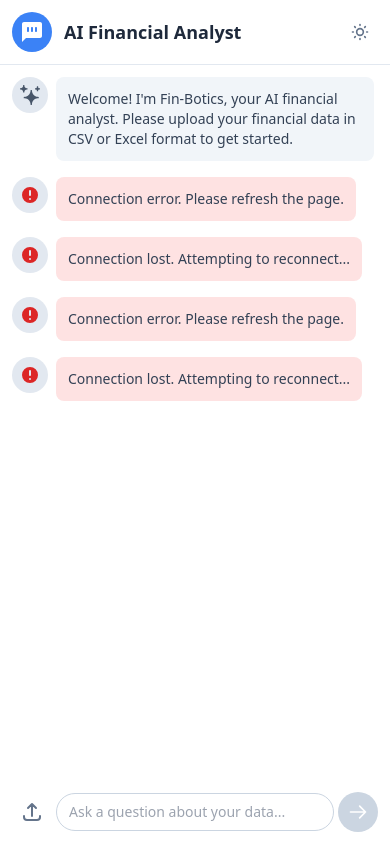
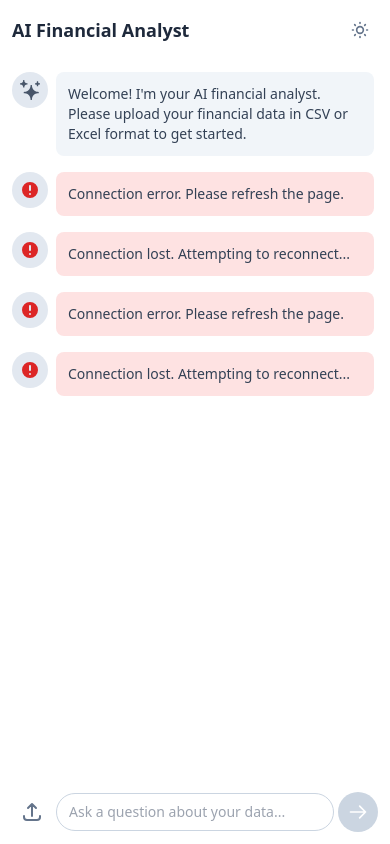
Before and after one commit to fdemirciler/analysis-agent, a website: page static/index.html in a window 390 px wide. Drawn offline with Linux system fonts and the light colour scheme.

Commit message:
UI improvements: - Remove header border for cleaner interface - Increase message width for better content display - Update message containers to be more responsive - Enhance app.js for consistent message styling

```diff
--- a/static/app.js
+++ b/static/app.js
@@ -198,7 +198,7 @@ function addProcessingMessage(text) {
     const messageHtml = `
         <div id="${messageId}" class="message-fade-in flex items-start gap-2 sm:gap-3 processing-message">
             <div class="bg-slate-200 dark:bg-slate-600 p-2 rounded-full">${iconSvg}</div>
-            <div class="bg-slate-100 dark:bg-slate-700 p-3 sm:p-4 rounded-lg max-w-xs sm:max-w-md lg:max-w-lg">
+            <div class="bg-slate-100 dark:bg-slate-700 p-3 sm:p-4 rounded-lg max-w-xs sm:max-w-md lg:max-w-xl xl:max-w-2xl w-full">
                 <p class="text-sm sm:text-base text-slate-700 dark:text-slate-200 flex items-center gap-2">
                     ${text}
                     <span class="typing-dots">
@@ -227,7 +227,7 @@ function removeProcessingMessage() {
 function addUserMessage(text) {
     const messageHtml = `
         <div class="message-fade-in flex items-start gap-2 sm:gap-3 justify-end">
-            <div class="bg-blue-500 text-white p-3 sm:p-4 rounded-lg max-w-xs sm:max-w-md lg:max-w-lg">
+            <div class="bg-blue-500 text-white p-3 sm:p-4 rounded-lg max-w-xs sm:max-w-md lg:max-w-xl xl:max-w-2xl">
                 <p class="text-sm sm:text-base">${text}</p>
             </div>
         </div>
@@ -262,7 +262,7 @@ function addBotMessage(text, type = 'info') {
     const messageHtml = `
         <div class="message-fade-in flex items-start gap-2 sm:gap-3">
             <div class="${iconContainerBgColor} p-2 rounded-full">${iconSvg}</div>
-            <div class="${bgColor} p-3 sm:p-4 rounded-lg max-w-xs sm:max-w-md lg:max-w-lg">
+            <div class="${bgColor} p-3 sm:p-4 rounded-lg max-w-xs sm:max-w-md lg:max-w-xl xl:max-w-2xl w-full">
                 <p class="text-sm sm:text-base text-slate-700 dark:text-slate-200">${text}</p>
             </div>
         </div>
@@ -279,6 +279,6 @@ function scrollToBottom() {
 
 // Initialize on page load
 document.addEventListener('DOMContentLoaded', () => {
-    addBotMessage("Welcome! I'm Fin-Botics, your AI financial analyst. Please upload your financial data in CSV or Excel format to get started.");
+    addBotMessage("Welcome! I'm your AI financial analyst. Please upload your financial data in CSV or Excel format to get started.");
     initWebSocket();
 });
--- a/static/index.html
+++ b/static/index.html
@@ -19,15 +19,10 @@
     <!-- Main chat container takes full width and height, no max-width, minimal shadow -->
     <div class="w-full h-full bg-white dark:bg-slate-800 rounded-none shadow-none flex flex-col">
 
-        <!-- Header - Simplified to match reference, removed icon, kept theme toggle -->
-        <header class="border-b border-slate-200 dark:border-slate-700 p-3 sm:p-4 lg:p-6 flex items-center justify-between max-w-4xl mx-auto w-full flex-shrink-0">
+        <!-- Header - Simplified to match reference, removed icon and border -->
+        <header class="p-3 sm:p-4 lg:p-6 flex items-center justify-between max-w-4xl mx-auto w-full flex-shrink-0">
             <div class="flex items-center gap-3">
-                <!-- Chatbot icon similar to the reference image (abstract chat bubble) -->
-                <div class="bg-blue-500 p-2 rounded-full">
-                    <svg xmlns="http://www.w3.org/2000/svg" class="h-6 w-6 text-white" viewBox="0 0 24 24" fill="currentColor">
-                        <path d="M20 2H4c-1.1 0-2 .9-2 2v18l4-4h14c1.1 0 2-.9 2-2V4c0-1.1-.9-2-2-2zM9 11c0 .55-.45 1-1 1s-1-.45-1-1V8c0-.55.45-1 1-1s1 .45 1 1v3zm4 0c0 .55-.45 1-1 1s-1-.45-1-1V8c0-.55.45-1 1-1s1 .45 1 1v3zm4 0c0 .55-.45 1-1 1s-1-.45-1-1V8c0-.55.45-1 1-1s1 .45 1 1v3z"/>
-                    </svg>
-                </div>
+
                 <h1 class="text-lg sm:text-xl lg:text-2xl font-bold text-slate-800 dark:text-slate-100">AI Financial Analyst</h1>
             </div>
             <div class="flex items-center gap-4">
```
Also changed, not shown: static/style.css.
